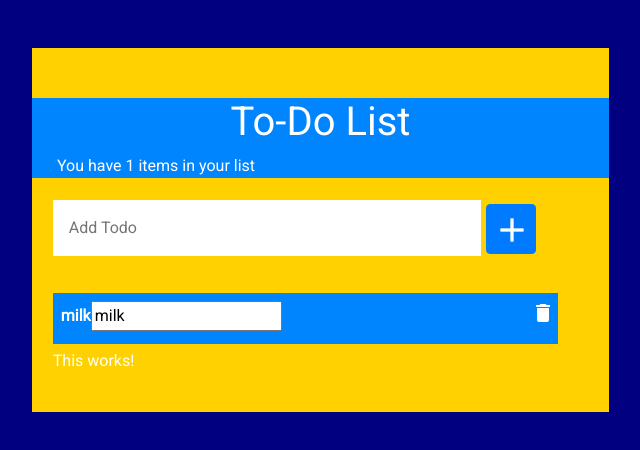
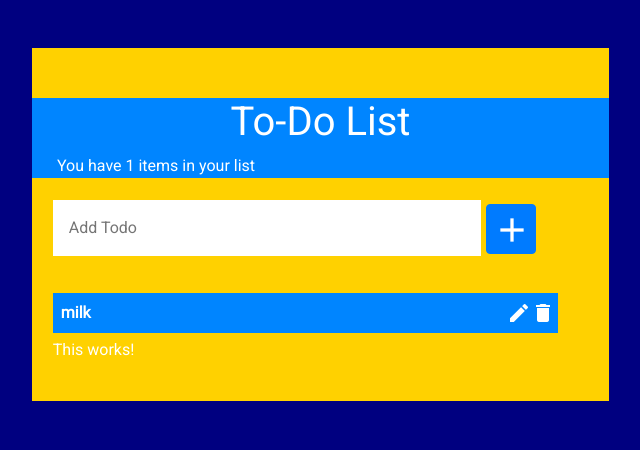
Before and after one commit to claprincedesigns/listApp, an Angular app: page / in a window 1280 px wide. Shown: the top 450 px of the page, without its empty margins (31-671 px from the left). Built offline with nearby package versions, Linux system fonts and the light colour scheme.

Commit message:
Cleaner code

```diff
--- a/src/app/todo/todo.component.html
+++ b/src/app/todo/todo.component.html
@@ -16,11 +16,10 @@
       </button>
 
       <ul>
-        <li *ngFor="let todo of todos; let i = index" class="todo-item"
-        [ngClass]="{isEditing: todo.isEditing}">
-          <label (click)="todo.isEditing = true">{{ todo.name }}</label>
-          <span (click)="deleteTodo(i)"><i class="material-icons" >delete</i></span>
-          <input class="isEditing" value="{{todo.name}}">
+        <li *ngFor="let todo of todos; let i = index" class="todo-item">
+            {{ todo.name }}
+            <span (click)="deleteTodo(i)"><i class="material-icons">delete</i></span>
+            <span (click)="updateTodo(i)"><i class="material-icons">mode_edit</i></span>
         </li>
         <li><app-todo-item></app-todo-item></li>
 
--- a/src/app/todo/todo.component.ts
+++ b/src/app/todo/todo.component.ts
@@ -10,6 +10,7 @@ export class TodoComponent implements OnInit {
   title = 'To-Do List';
   todoCount: number;
   newTodo: string;
+  isEditing: boolean;
   todos = [{
     id: 0,
     name: 'milk'
@@ -43,11 +44,6 @@ export class TodoComponent implements OnInit {
     // add an click to edit or icon(bonus)
     // flag isEditing boolean to check the state of the item
     // if isEditing is true show input box; if false don't show it
-    if(todos.isEditing === true){
-      console.log('Can you see me!');
-    } else {
-      console.log('Do you know me');
-    }
     // shouldn't save if the string is empty
     // can cancel edits
     // and test
```
